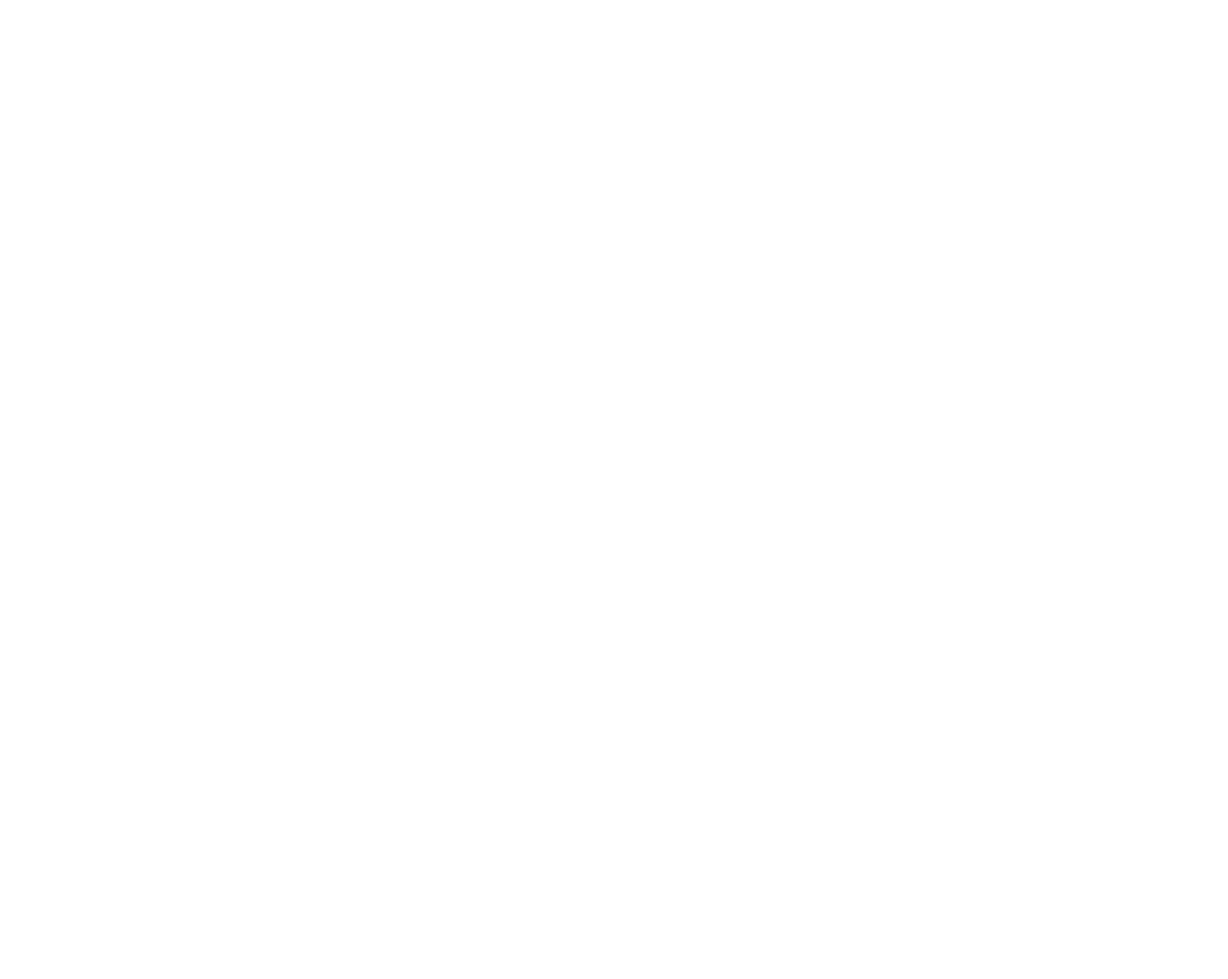
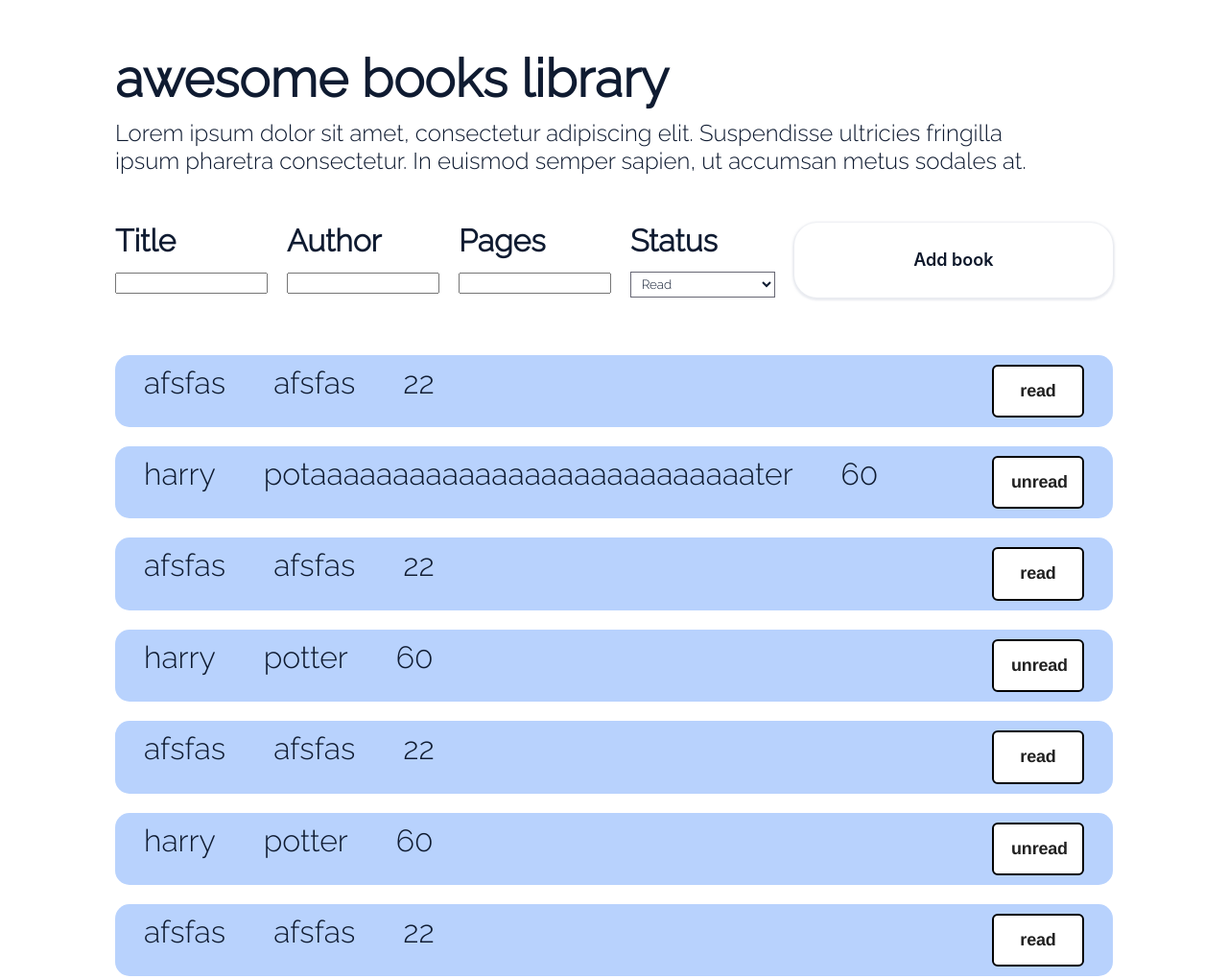
Before and after one commit to pearsettings44/learningwebdev, a plain HTML site: page library/index.html in a window 1280 px wide. Shown: the top 1020 px of the page at 96% size. Before the commit the page ends 800 px from the top, so only its background shows below. Drawn offline with Linux system fonts and the light colour scheme.

Commit message:
Add a lot of CSS

```diff
--- a/library/index.html
+++ b/library/index.html
@@ -1,14 +1,54 @@
 <!DOCTYPE html>
 <html lang="en">
-<head>
-    <meta charset="UTF-8">
-    <meta http-equiv="X-UA-Compatible" content="IE=edge">
-    <meta name="viewport" content="width=device-width, initial-scale=1.0">
-    <title>Online Library</title>
+  <head>
+    <meta charset="UTF-8" />
+    <meta http-equiv="X-UA-Compatible" content="IE=edge" />
+    <meta name="viewport" content="width=device-width, initial-scale=1.0" />
+    <title>Library</title>
     <script src="script.js" defer></script>
-    <link rel="stylesheet" href="styles.css">
-</head>
-<body>
+    <link rel="stylesheet" href="styles.css" />
+    <link rel="preconnect" href="https://fonts.googleapis.com" />
+    <link rel="preconnect" href="https://fonts.gstatic.com" crossorigin />
+    <link
+      href="https://fonts.googleapis.com/css2?family=Raleway:wght@300&display=swap"
+      rel="stylesheet"
+    />
+  </head>
+  <body>
+    <header>
+      <h1 class="header-content">awesome books library</h1>
+      <p class="header-content">
+        Lorem ipsum dolor sit amet, consectetur adipiscing elit. Suspendisse
+        ultricies fringilla ipsum pharetra consectetur. In euismod semper
+        sapien, ut accumsan metus sodales at.
+      </p>
+    </header>
+
+    <form action="">
+      <div class="form-input">
+        <label for="title">Title</label>
+        <input type="text" name="title" id="title" />
+      </div>
+      <div class="form-input">
+        <label for="author">Author</label>
+        <input type="author" name="title" id="author" />
+      </div>
+      <div class="form-input">
+        <label for="pages">Pages</label>
+        <input type="number" name="pages" id="pages" />
+      </div>
+      <div>
+        <label for="read">Status</label>
+        <select id="read" name="read">
+          <option value="read">Read</option>
+          <option value="not read">Not Read</option>
+        </select>
+      </div>
+      <button class="button-81" type="button">Add book</button>
+    </form>
+
     <div id="books"></div>
-</body>
+
+    <footer>skr</footer>
+  </body>
 </html>
--- a/library/script.js
+++ b/library/script.js
@@ -33,10 +33,37 @@ function displayLibrary() {
     let read = document.createElement("button");
     let read_text = document.createTextNode(`${book.read}`);
     read.appendChild(read_text);
+    read.classList.add("button-80");
 
     bookDiv.appendChild(read);
+    bookDiv.classList.add("book");
 
     /* Add everything to the DOM */
     booksContainer.appendChild(bookDiv);
   }
 }
+
+const book1 = new Book("afsfas", "afsfas", 22, "read");
+const book2 = new Book(
+  "harry",
+  "potaaaaaaaaaaaaaaaaaaaaaaaaaaater",
+  60,
+  "unread"
+);
+const book3 = new Book("afsfas", "afsfas", 22, "read");
+const book4 = new Book("harry", "potter", 60, "unread");
+const book5 = new Book("afsfas", "afsfas", 22, "read");
+const book6 = new Book("harry", "potter", 60, "unread");
+const book7 = new Book("afsfas", "afsfas", 22, "read");
+const book8 = new Book("harry", "potter", 60, "unread");
+
+book1.addToLibrary();
+book2.addToLibrary();
+book3.addToLibrary();
+book4.addToLibrary();
+
+book5.addToLibrary();
+book6.addToLibrary();
+book7.addToLibrary();
+book8.addToLibrary();
+displayLibrary();
--- a/library/styles.css
+++ b/library/styles.css
@@ -0,0 +1,188 @@
+*,
+*::before,
+*::after {
+  box-sizing: border-box;
+  margin: 0;
+  font-family: "Raleway", sans-serif;
+  color: #0f1b31;
+}
+
+/* header */
+header {
+  padding: 50px;
+  display: flex;
+  flex-direction: column;
+  font-size: 1.5rem;
+}
+
+.header-content {
+  margin-left: 70px;
+  margin-right: 120px;
+}
+
+.form-input {
+  display: flex;
+  flex-direction: column;
+  gap: 15px;
+}
+
+h1 {
+  margin-bottom: 10px;
+  font-size: 3.4rem;
+}
+
+/* form */
+form {
+  margin-left: 120px;
+  font-size: 2em;
+  display: grid;
+  grid-template-columns: 1fr 1fr 1fr 1fr 3fr;
+  gap: 20px;
+}
+
+label {
+  font-weight: 600;
+}
+
+select {
+  display: block;
+  margin-top: 14px;
+}
+
+select {
+  width: 100%;
+  min-width: 15ch;
+  max-width: 30ch;
+  padding: 0.25em 0.5em;
+  cursor: pointer;
+  background-color: white;
+  border: 1px solid #676774;
+}
+
+/* button style */
+.button-81 {
+  background-color: #fff;
+  border: 0 solid #e2e8f0;
+  border-radius: 1.5rem;
+  box-sizing: border-box;
+  color: #0d172a;
+  cursor: pointer;
+  display: inline-block;
+  font-family: "Basier circle", -apple-system, system-ui, "Segoe UI", Roboto,
+    "Helvetica Neue", Arial, "Noto Sans", sans-serif, "Apple Color Emoji",
+    "Segoe UI Emoji", "Segoe UI Symbol", "Noto Color Emoji";
+  font-size: 1.1rem;
+  font-weight: 600;
+  line-height: 1;
+  padding: 1rem 1.6rem;
+  text-align: center;
+  text-decoration: none #0d172a solid;
+  text-decoration-thickness: auto;
+  transition: all 0.1s cubic-bezier(0.4, 0, 0.2, 1);
+  box-shadow: 0px 1px 2px 2px rgba(166, 175, 195, 0.25);
+  user-select: none;
+  -webkit-user-select: none;
+  touch-action: manipulation;
+  margin-right: 120px;
+}
+
+.button-81:hover {
+  background-color: #1e293b;
+  color: #fff;
+}
+
+@media (min-width: 768px) {
+  .button-81 {
+    font-size: 1.125rem;
+    padding: 1rem 2rem;
+  }
+}
+
+/* book's div */
+
+#books {
+  margin-left: 120px;
+  margin-right: 120px;
+  margin-top: 60px;
+  display: grid;
+  font-size: 2em;
+  grid-template-columns: repeat(auto-fit, 1fr);
+  gap: 20px;
+}
+
+.book {
+    background-color: #b8d2fd;
+    border-radius: 15px;
+    display: flex;
+    padding: 10px;
+    padding-left: 30px;
+    padding-right: 30px;
+    gap: 50px;
+}
+
+.button-80 {
+  background: #fff;
+  backface-visibility: hidden;
+  border-radius: .375rem;
+  border-style: solid;
+  border-width: .125rem;
+  box-sizing: border-box;
+  color: #212121;
+  cursor: pointer;
+  display: inline-block;
+  font-family: Circular,Helvetica,sans-serif;
+  font-size: 1.125rem;
+  font-weight: 700;
+  letter-spacing: -.01em;
+  line-height: 1.3;
+  padding: .875rem 1.125rem;
+  position: relative;
+  text-align: left;
+  text-decoration: none;
+  transform: translateZ(0) scale(1);
+  transition: transform .2s;
+  user-select: none;
+  -webkit-user-select: none;
+  touch-action: manipulation;
+  width: 6rem;
+  text-align: center;
+  margin-left: auto;
+}
+
+.button-80:not(:disabled):hover {
+  transform: scale(1.05);
+}
+
+.button-80:not(:disabled):hover:active {
+  transform: scale(1.05) translateY(.125rem);
+}
+
+.button-80:focus {
+  outline: 0 solid transparent;
+}
+
+.button-80:focus:before {
+  content: "";
+  left: calc(-1*.375rem);
+  pointer-events: none;
+  position: absolute;
+  top: calc(-1*.375rem);
+  transition: border-radius;
+  user-select: none;
+}
+
+.button-80:focus:not(:focus-visible) {
+  outline: 0 solid transparent;
+}
+
+.button-80:focus:not(:focus-visible):before {
+  border-width: 0;
+}
+
+.button-80:not(:disabled):active {
+  transform: translateY(.125rem);
+}
+
+footer {
+    margin-top: 50px;
+}
```
